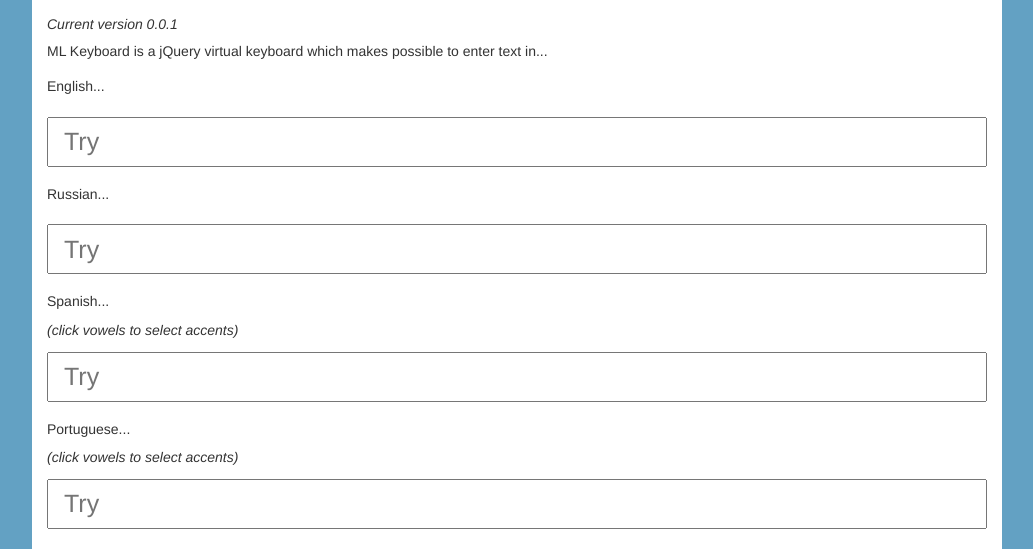
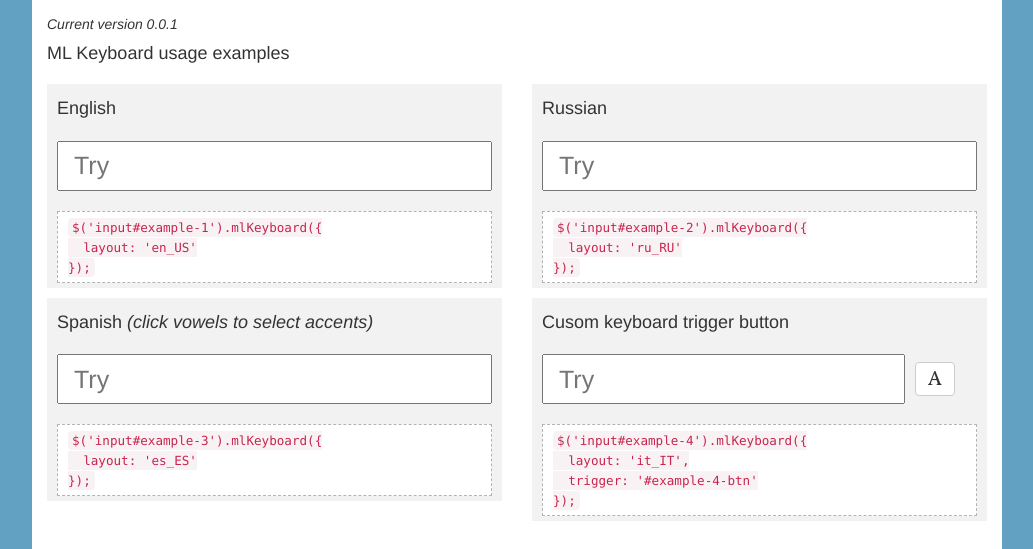
Before and after one commit to mBut/jquery.mlkeyboard, a website: page index.html in a window 1280 px wide. Shown: the part 89-638 px from the top of the page, without its empty margins (123-1156 px from the left). Drawn offline with nearby package versions, Linux system fonts and the light colour scheme.

Commit message:
Updated Demo page

```diff
--- a/demo.css
+++ b/demo.css
@@ -16,3 +16,21 @@
 ul#layots_list {
   margin-bottom: 20px;
 }
+
+.example-block {
+  margin-top: 10px;
+  padding: 5px 10px;
+  background: #F2F2F2;
+}
+
+.example-block .code {
+  background: #FFF;
+  display: inline-block;
+  width: 100%;
+  padding: 5px 10px;
+  border: dashed #B3B3B3 1px;
+}
+
+#example-4-btn {
+  margin: 20px 0 0 10px;
+}
--- a/demo.js
+++ b/demo.js
@@ -1,3 +1,15 @@
 $(document).ready(function(){
-  $('input').mlKeyboard({layout: 'en_US'});
+  $('input#example-1').mlKeyboard({layout: 'en_US'});
 });
+
+$(document).ready(function(){
+  $('input#example-2').mlKeyboard({layout: 'ru_RU'});
+});
+
+$(document).ready(function(){
+  $('input#example-3').mlKeyboard({layout: 'es_ES'});
+});
+
+$(document).ready(function(){
+  $('input#example-4').mlKeyboard({layout: 'it_IT', trigger: '#example-4-btn'});
+});
--- a/index.html
+++ b/index.html
@@ -19,22 +19,68 @@
   <div class="container">
     <h2 class="page-header">jQuery MultiLanguage keyboard</h2>
     <i>Current version 0.0.1</i>
-    <p>
-      <h5>ML Keyboard is a jQuery virtual keyboard which makes possible to enter text in...</h5>
-    </p>
+    <h4>ML Keyboard usage examples</h4>
     <div class="row">
-      <div class="col-md-12">
-        <h5>English...</h5>
-        <input type="text" id="example-1" class="col-md-12" placeholder="Try"/>
-        <h5>Russian...</h5>
-        <input type="text" id="example-2" class="col-md-12" placeholder="Try" data-mlkeyboard-layout="ru_RU"/>
-        <h5>Spanish...</h5><i>(click vowels to select accents)</i>
-        <input type="text" id="example-2" class="col-md-12" placeholder="Try" data-mlkeyboard-layout="es_ES"/>
-        <h5>Portuguese...</h5><i>(click vowels to select accents)</i>
-        <input type="text" id="example-3" class="col-md-12" placeholder="Try" data-mlkeyboard-layout="pt_PT"/>
-        <h5>Italian...</h5><i>(click vowels to select accents)</i>
-        <input type="text" id="example-3" class="col-md-12" placeholder="Try" data-mlkeyboard-layout="it_IT"/>
-        <h5>And in all other possible languages</h5>
+      <div class="col-md-6">
+        <div class="example-block">
+          <h4>English</h4>
+          <input type="text" id="example-1" class="col-md-12" placeholder="Try"/>
+          <div class='code'>
+            <code>
+              $('input#example-1').mlKeyboard({<br/>
+                &nbsp;&nbsp;layout: 'en_US'<br/>
+              });
+            </code>
+          </div>
+        </div>
+      </div>
+
+      <div class="col-md-6">
+        <div class="example-block">
+          <h4>Russian</h4>
+          <input type="text" id="example-2" class="col-md-12" placeholder="Try"/>
+          <div class='code'>
+            <code>
+              $('input#example-2').mlKeyboard({<br/>
+                &nbsp;&nbsp;layout: 'ru_RU'<br/>
+              });
+            </code>
+          </div>
+        </div>
+      </div>
+    </div>
+    <div class="row">
+      <div class="col-md-6">
+        <div class="example-block">
+          <h4>
+            Spanish
+            <i>(click vowels to select accents)</i>
+          </h4>
+          <input type="text" id="example-3" class="col-md-12" placeholder="Try"/>
+          <div class='code'>
+            <code>
+              $('input#example-3').mlKeyboard({<br/>
+                &nbsp;&nbsp;layout: 'es_ES'<br/>
+              });
+            </code>
+          </div>
+        </div>
+      </div>
+
+      <div class="col-md-6">
+        <div class="example-block">
+          <h4>Cusom keyboard trigger button</h4>
+          <input type="text" id="example-4" class="col-md-10" placeholder="Try"/>
+          <a href='#' id="example-4-btn" class="btn btn-default"><i class="glyphicon glyphicon-font"></i></a>
+          <div class='code'>
+            <code>
+              $('input#example-4').mlKeyboard({<br/>
+                &nbsp;&nbsp;layout: 'it_IT',<br/>
+                &nbsp;&nbsp;trigger: '#example-4-btn'<br/>
+              });
+            </code>
+          </div>
+        </div>
       </div>
     </div>
 
```
